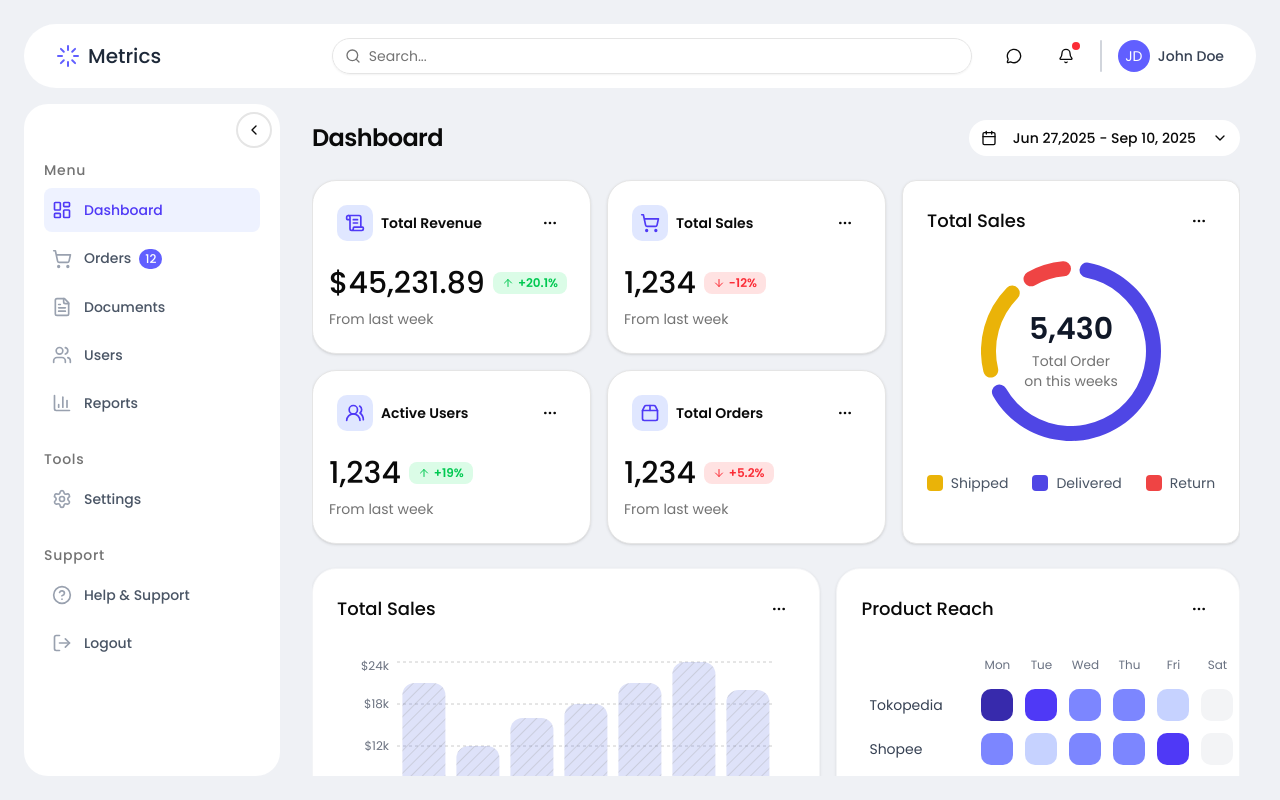
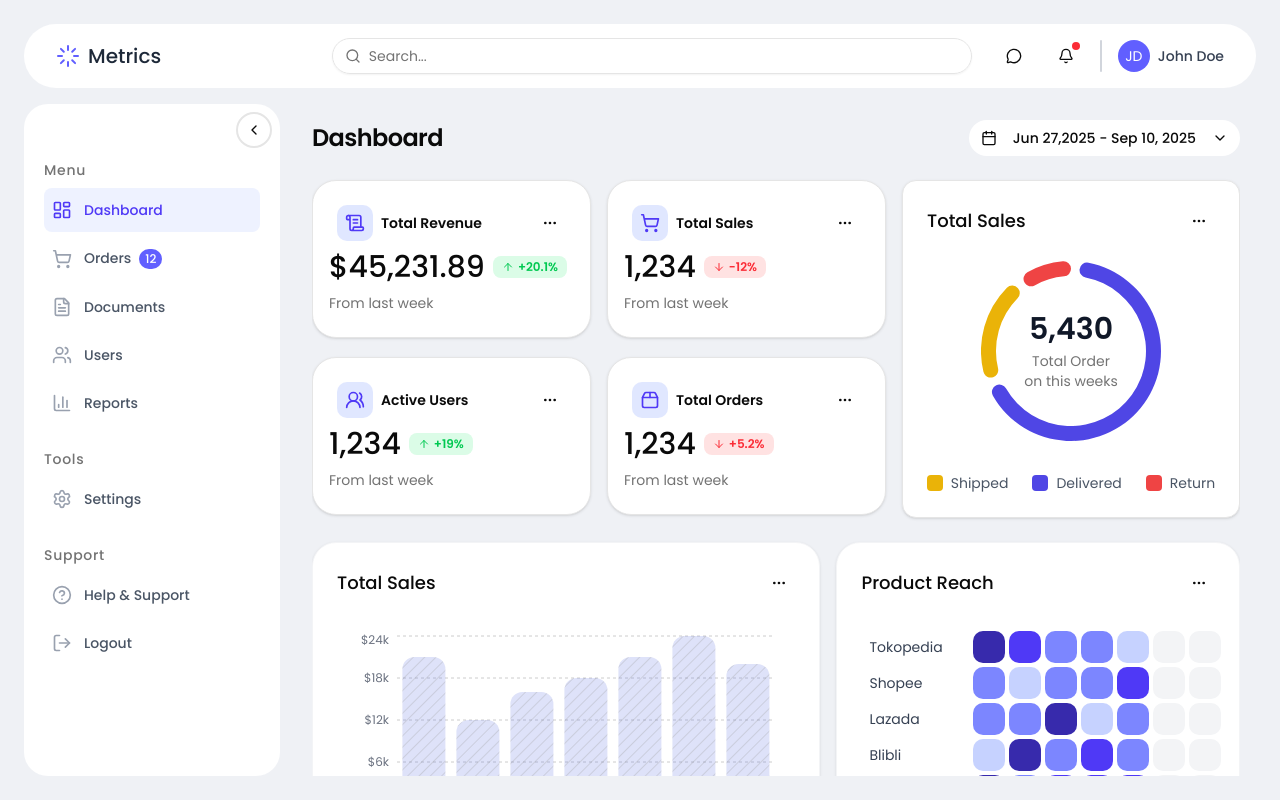
Before and after one commit to Sharoon166/dashboard-pixelz, a React (Vite) app: page /dashboard in a window 1280 px wide. Built offline with nearby package versions, Linux system fonts and the light colour scheme.

Commit message:
fix: added some animations with useInView

```diff
--- a/src/components/dashboard/ProductReachHeatmap.jsx
+++ b/src/components/dashboard/ProductReachHeatmap.jsx
@@ -34,7 +34,7 @@ export function ProductReachHeatmap() {
     }
   }, [isInView]);
 
-  // Animation variants
+  // Animation variants for the main container
   const container = {
     hidden: { opacity: 0 },
     show: {
@@ -42,28 +42,61 @@ export function ProductReachHeatmap() {
       transition: {
         when: "beforeChildren",
         staggerChildren: 0.05,
-      },
-    },
+        staggerDirection: 1
+      }
+    }
   };
 
-  const item = {
-    hidden: { opacity: 0, scale: 0.8 },
+  // Animation for heatmap cells with staggered delay based on position
+  const cellItem = (rowIndex, colIndex) => {
+    const delay = 0.1 + (rowIndex * 0.03) + (colIndex * 0.01);
+    return {
+      hidden: {
+        opacity: 0,
+        scale: 0.3,
+        y: 5,
+        transformOrigin: 'center center'
+      },
       show: {
         opacity: 1,
         scale: 1,
+        y: 0,
         transition: {
           type: "spring",
-        stiffness: 300,
-        damping: 20,
+          stiffness: 500,
+          damping: 15,
+          mass: 0.5,
+          delay: delay,
           duration: 0.5
         }
       },
       hover: {
-      scale: 1.1,
-      transition: { duration: 0.2 }
+        scale: 1.15,
+        transition: {
+          type: "spring",
+          stiffness: 400,
+          damping: 10,
+          duration: 0.3
+        }
       }
     };
+  };
 
+  // Animation for day headers and platform labels
+  const headerItem = (index) => ({
+    hidden: { opacity: 0, y: -10 },
+    show: {
+      opacity: 1,
+      y: 0,
+      transition: {
+        delay: 0.1 + (index * 0.05),
+        duration: 0.3,
+        ease: "easeOut"
+      }
+    }
+  });
+
+  // Animation for legend items
   const legendItem = {
     hidden: { opacity: 0, y: 10 },
     show: (i) => ({
@@ -71,9 +104,23 @@ export function ProductReachHeatmap() {
       y: 0,
       transition: {
         delay: 0.5 + (i * 0.1),
-        duration: 0.3
+        duration: 0.3,
+        ease: "easeOut"
       }
     })
+  };
+
+  // Animation for the card content
+  const contentItem = {
+    hidden: { opacity: 0, y: 10 },
+    show: {
+      opacity: 1,
+      y: 0,
+      transition: {
+        duration: 0.4,
+        ease: "easeOut"
+      }
+    }
   };
 
   return (
@@ -118,27 +165,17 @@ export function ProductReachHeatmap() {
             </CardHeader>
             <CardContent>
               <motion.div
-                className="grid gap-3 p-2"
+                className="grid gap-1 p-2"
                 style={{ gridTemplateColumns: '100px repeat(7, 1fr)' }}
+                variants={contentItem}
               >
-                {/* Day headers */}
-                <div key="empty-corner"></div>
-                {days.map((day) => (
-                  <motion.div
-                    key={day}
-                    className="text-center text-xs text-gray-500 font-normal pb-1"
-                    variants={item}
-                  >
-                    {day}
-                  </motion.div>
-                ))}
 
                 {/* Platform rows */}
-                {platforms.map((platform) => (
+                {platforms.map((platform, rowIndex) => (
                   <Fragment key={platform}>
                     <motion.div
                       className="text-sm text-gray-700 font-normal flex items-center"
-                      variants={item}
+                      variants={headerItem(rowIndex)}
                     >
                       {platform}
                     </motion.div>
@@ -147,16 +184,33 @@ export function ProductReachHeatmap() {
                         key={`${platform}-${colIndex}`}
                         className={`w-8 h-8 rounded-lg ${getCellColor(value)} hover:opacity-80 cursor-pointer`}
                         title={`${platform} - ${days[colIndex]}: ${value.toLocaleString()} reach`}
-                        variants={item}
+                        variants={cellItem(rowIndex, colIndex)}
                         whileHover="hover"
+                        transition={{
+                          delay: 0.2+colIndex*0.1,
+                          duration: 0.5,
+                          ease: "easeOut"
+                        }}
                       />
                     ))}
                   </Fragment>
                 ))}
+
+                 {/* Day headers */}
+                <div key="empty-corner"></div>
+                {days.map((day, index) => (
+                  <motion.div
+                    key={day}
+                    className="text-center text-xs text-gray-500 font-normal pb-1"
+                    variants={headerItem(index)}
+                  >
+                    {day}
+                  </motion.div>
+                ))}
               </motion.div>
 
               <motion.div
-                className="flex items-center justify-center gap-6 mt-6 text-xs text-gray-600"
+                className="flex items-center justify-center gap-6 mt-4 text-xs text-gray-600"
                 variants={container}
               >
                 {[
--- a/src/pages/DashboardPage.jsx
+++ b/src/pages/DashboardPage.jsx
@@ -177,7 +177,7 @@ export default function DashboardPage() {
                 key={stat.name}
                 variants={item}
               >
-                <Card className="rounded-3xl hover:shadow-lg transition-shadow">
+                <Card className="rounded-3xl hover:shadow-lg transition-shadow gap-2">
                   <CardHeader className="flex items-center justify-between space-y-0">
                     <div className='bg-indigo-100 text-indigo-600 rounded-lg p-2'>
                       <Icon className='size-5' strokeWidth={2} />
```
Lines whose indentation alone changed are shown as unchanged.
